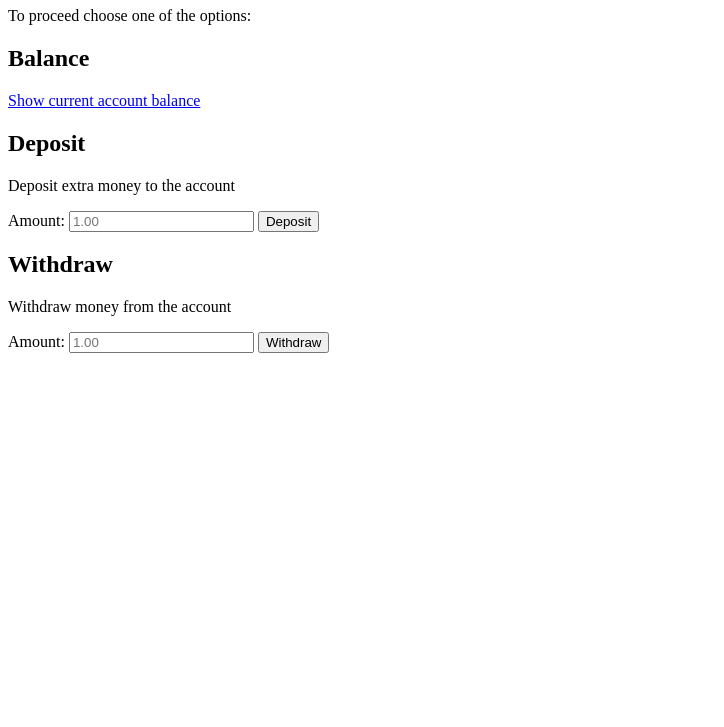
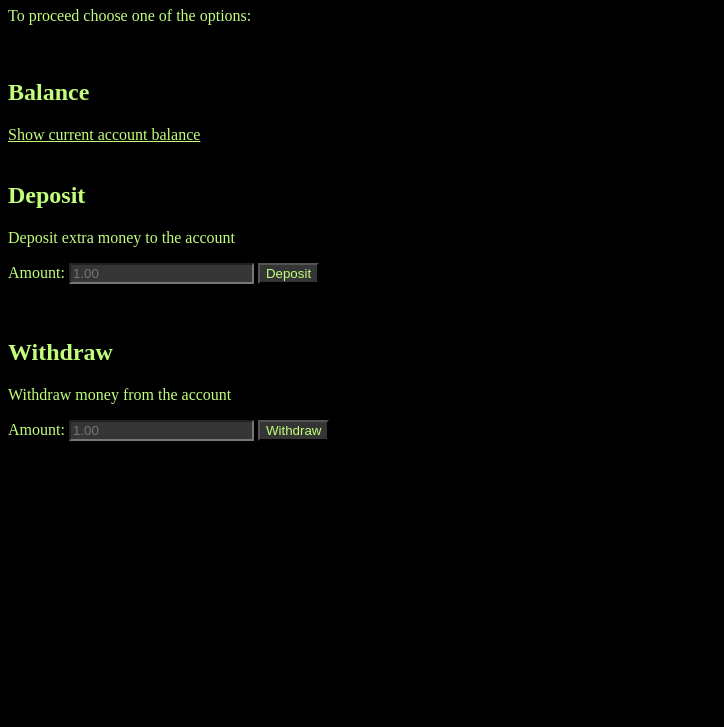
Before and after one commit to alex1-11/cdg-practice, a plain HTML site: page homework-6/index.html in a window 1280 px wide. Shown: the part 73-800 px from the top of the page, without its empty margins (0-724 px from the left). Drawn offline with Linux system fonts and the light colour scheme.

Commit message:
Some style changes for `index.html`

```diff
--- a/homework-6/index.html
+++ b/homework-6/index.html
@@ -2,15 +2,28 @@
 <html>
     <head>
         <title>ATM primitive http server</title>
+        <style>
+            body, a, input, button {
+                background: black;
+                color: rgb(193, 255, 123);
+            }
+            a {color: rgb(193, 255, 123)}
+            input, button {
+                background: rgb(53, 53, 53);
+                color: rgb(193, 255, 123);
+            }
+            </style>
     </head>
-    <body style="background:black, color: grey">
+    <body>
         <div>
             <h1>Hello and welcome to Royal bank of Stormwind!</h1>
             <p>To proceed choose one of the options:</p>
+            <br>
         </div>
         <div>
             <h2>Balance</h2>
             <a href="balance">Show current account balance</a>
+            <br><br>
         </div>
         <div>
             <h2>Deposit</h2>
@@ -20,6 +33,7 @@
                 <input id="deposit_value" name="value" type="number" min="0" step="0.01" placeholder="1.00">
                 <button type="submit">Deposit</button>
             </form>
+            <br><br>
         </div>
         <div>
             <h2>Withdraw</h2>
@@ -29,6 +43,7 @@
                 <input id="withdraw_value" name="value" type="number" min="0" step="0.01" placeholder="1.00">
                 <button type="submit">Withdraw</button>
             </form>
+            <br><br>
         </div>
     </body>
 </html>
```
